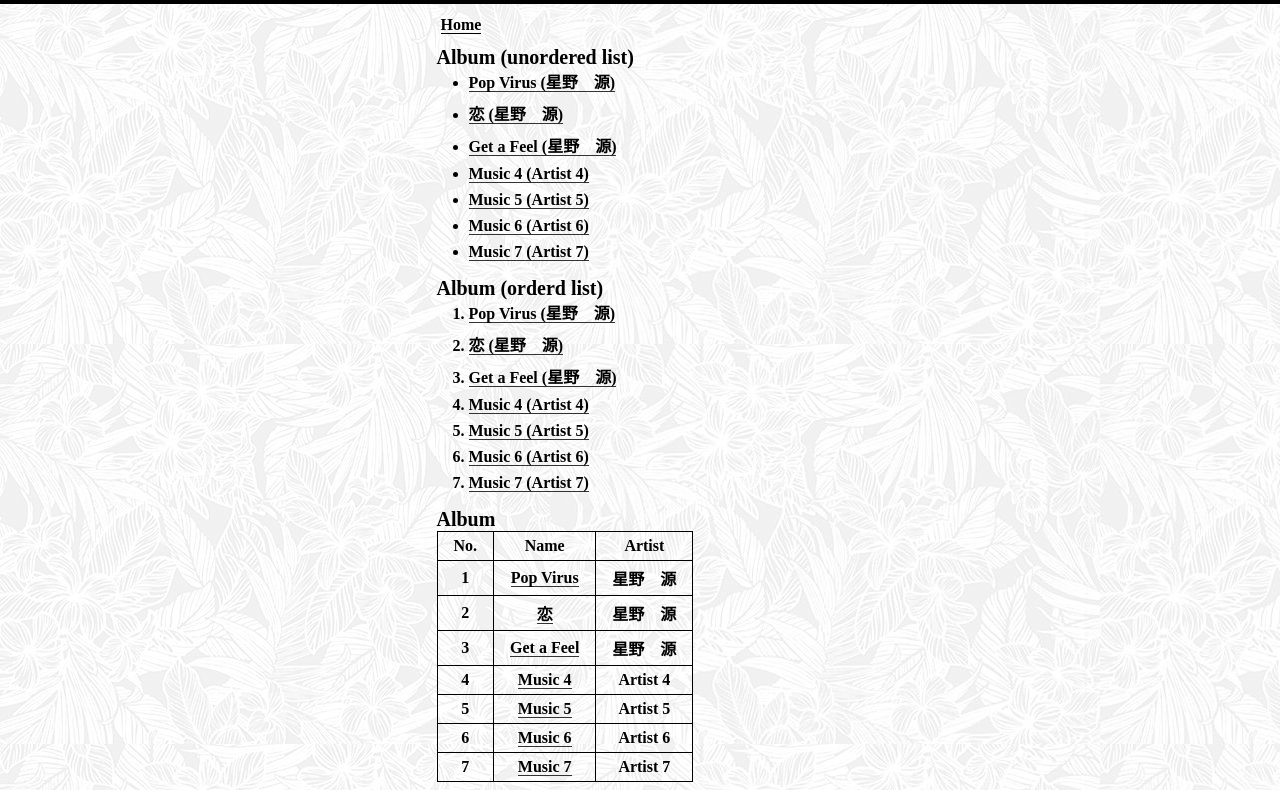
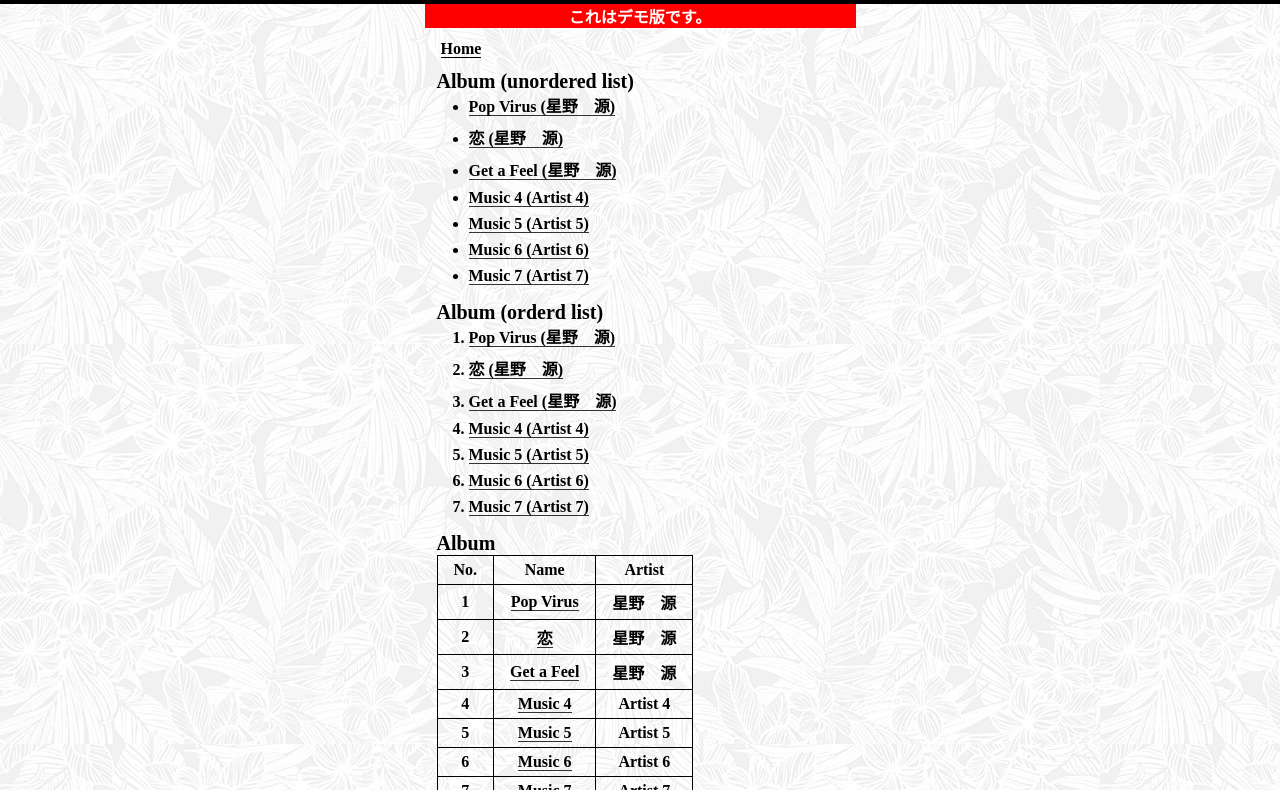
Before and after one commit to hiromi12/hula_music, a plain HTML site: page index.html in a window 1280 px wide. Shown: the part 56-846 px from the top of the page. Drawn offline with Linux system fonts and the light colour scheme.

Commit message:
demo caution

```diff
--- a/css/style.css
+++ b/css/style.css
@@ -3,6 +3,11 @@
  * version: 0.2
  * updated: 05/24/2023
  */
+
+.demo {
+  background-color: red;
+  color: #fff;
+}
 
 * {
   box-sizing: border-box;
--- a/index.html
+++ b/index.html
@@ -20,6 +20,7 @@
     <h1 class="center">Music Library</h1>
   </header>
   <main>
+    <p class="center demo">これはデモ版です。</p>
     <!-- Navigation -->
     <div class="navigation">
       <a href="index.html">Home</a>
```
Also changed, not shown: player/0001.html (+1 -0 lines), player/0002.html (+1 -0 lines), player/0003.html (+1 -0 lines).
